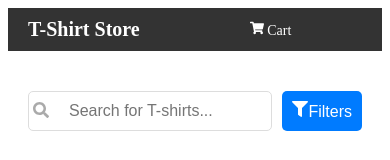
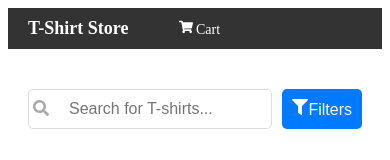
Before and after one commit to Vanika-08/T-shirt-shop, a React (Create React App) app: page / in a window 390 px wide. Shown: the top 160 px of the page. Built offline with nearby package versions, Linux system fonts and the light colour scheme.

Commit message:
Update project

```diff
--- a/src/components/Header.css
+++ b/src/components/Header.css
@@ -19,7 +19,7 @@ header {
 
 .cart-container {
   display: flex;
-  margin-left: auto;/* Push the cart to the right */
+  align-items: center;
 }
 
 .cart-link {
@@ -27,7 +27,7 @@ header {
   text-decoration: none;
   font-size: 18px;
   position: relative;
-  margin-left: 100px; /* Space between cart link and any other elements */
+  margin-left: 50px;
 }
 
 .cart-link:hover {
@@ -45,22 +45,28 @@ header {
   right: -10px;
 }
 
-/* Responsive styles for smaller screens */
-@media only screen and  (max-width: 768px) {
-  .nav-container {
-    flex-direction: row; /* Keep the flex direction as row */
-    justify-content: space-between; /* Add this to keep the shop name and cart apart */
-    align-items: center; /* Add this to vertically center the elements */
+/* Responsive styles for mobile */
+@media only screen and (max-width: 480px) {
+  .shop-name {
+    font-size: 18px;
   }
 
-  .shop-name {
-    margin-bottom: 0; /* Remove the margin bottom */
-    font-size: 20px; /* Allow the shop name to take available space */
+  .cart-link {
+    font-size: 14px;
   }
 
-  .cart-container {
-    margin-left: 10px; /* Push the cart to the right */
-    margin-top: 0; /* Remove the margin top */
+  .cart-count {
+    font-size: 0.7em;
+    padding: 1px 4px;
+    top: -5px;
+    right: -5px;
+  }
+}
+
+/* Responsive styles for tablets */
+@media only screen and (min-width: 481px) and (max-width: 1024px) {
+  .shop-name {
+    font-size: 20px;
   }
 
   .cart-link {
@@ -68,8 +74,13 @@ header {
   }
 }
 
-@media (max-width: 480px) {
+/* Responsive styles for desktop */
+@media only screen and (min-width: 1025px) {
+  .shop-name {
+    font-size: 24px;
+  }
+
   .cart-link {
-    font-size: 14px;
+    font-size: 18px;
   }
 }
```
